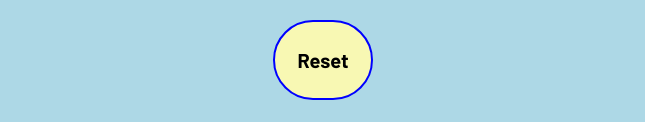
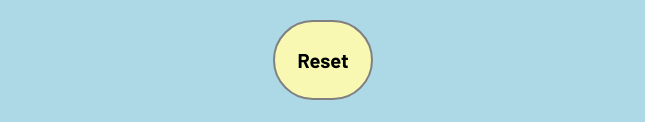
Before and after one commit to alexanderjones1/connect-four, a plain HTML site: page index.html in a window 1280 px wide. Shown: the part 675-797 px from the top of the page, without its empty margins (317-962 px from the left). Drawn offline with Linux system fonts and the light colour scheme.

Commit message:
change reset button border color gray to match board

```diff
--- a/css/style.css
+++ b/css/style.css
@@ -42,7 +42,7 @@ div {
     margin-top: 20px;
     margin-bottom: 10px;
     height: 80px;
-    border: blue solid 2px;
+    border: gray solid 2px;
     border-radius: 50px;
     font-size: 20px;
     background-color: rgb(248, 248, 179);
```
